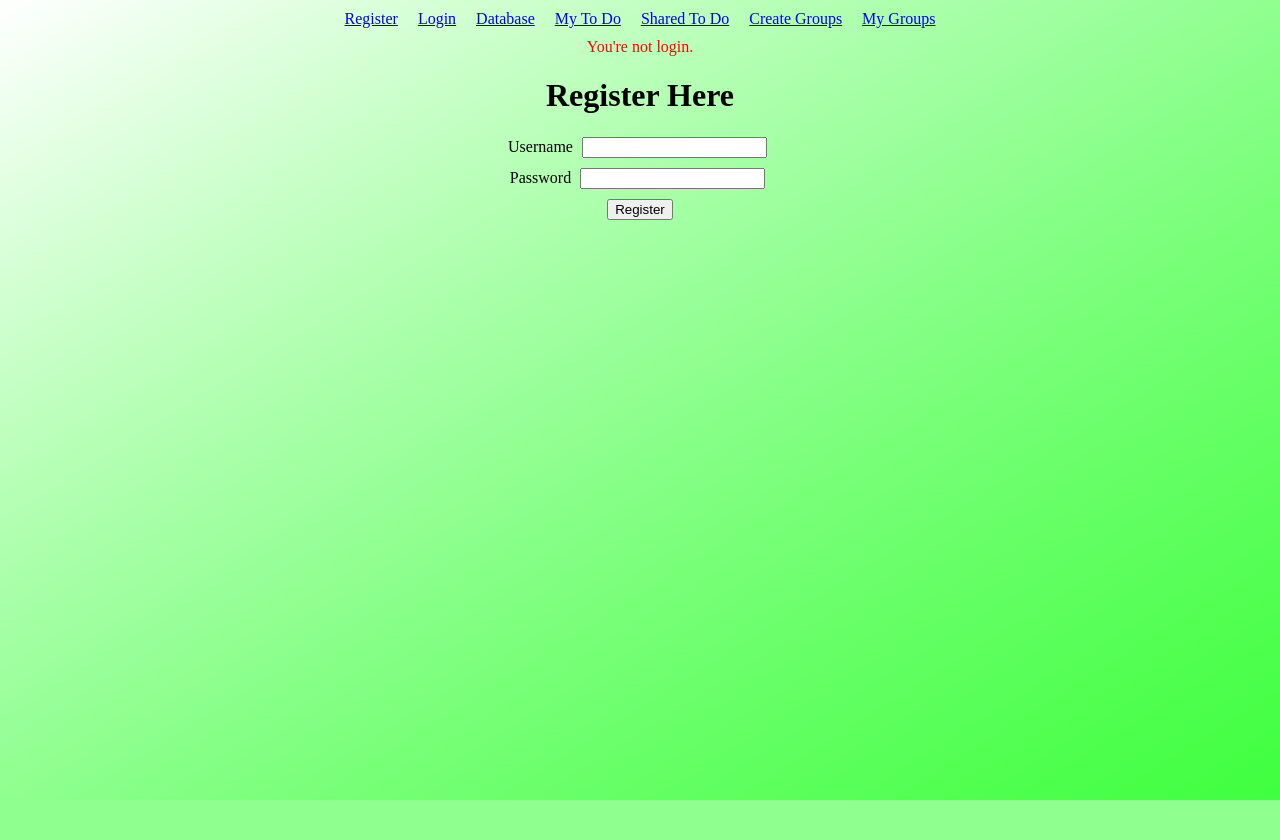
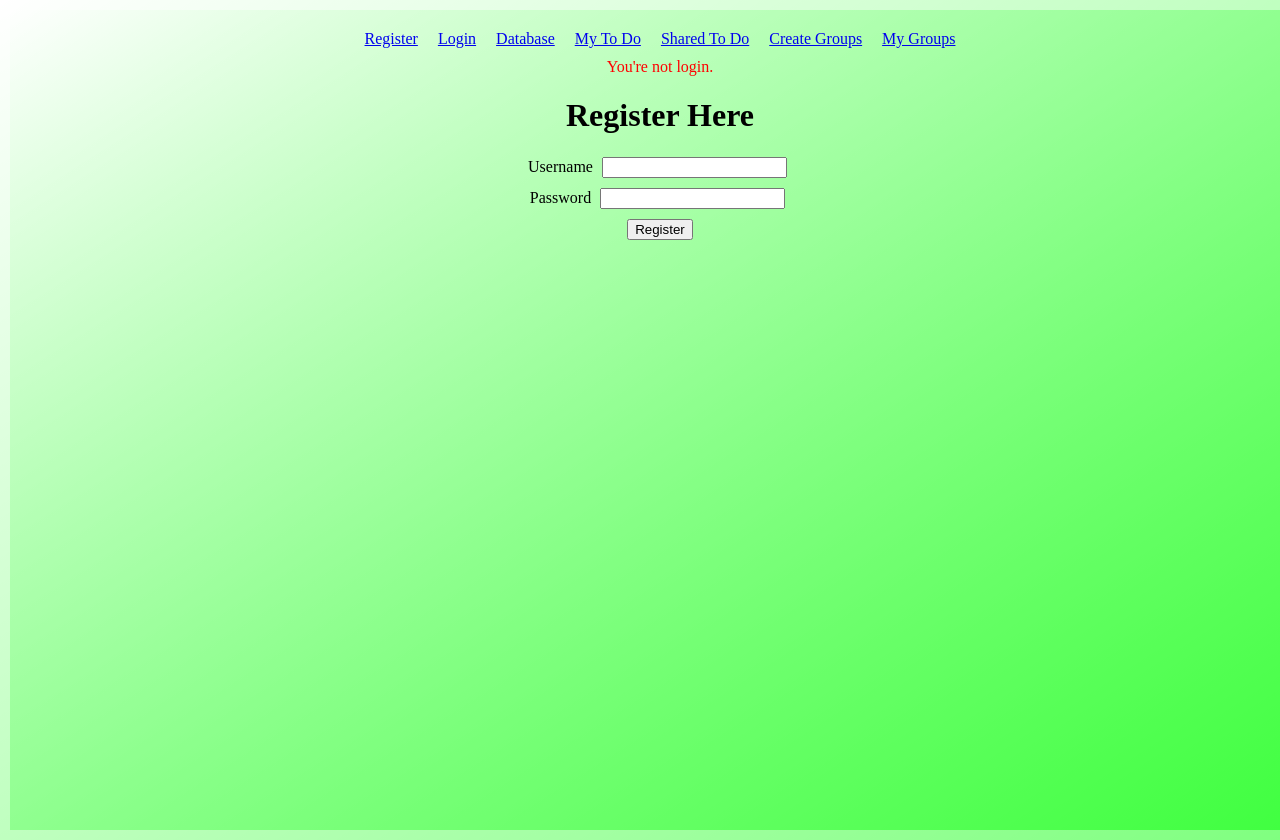
Before and after one commit to Orelsaada/LearnFlask, a Flask app: page / in a window 1280 px wide. Before the commit the page ends 800 px from the top, so only its background shows below. Run offline with Flask 2, Linux system fonts and the light colour scheme; some libraries are stand-ins or nearby versions.

Commit message:
bootstrap start

```diff
--- a/static/styles.css
+++ b/static/styles.css
@@ -1,11 +1,12 @@
 html, body {
     margin: 0;
-    padding: 0;
+    padding: 10px;
     background-image: linear-gradient(to right bottom, rgba(0,255,0,0), rgba(0,255,0,0.5));
     background-size: cover;
     background-repeat: no-repeat;
     width: 100%;
     min-height: 100vh;
+
 }
 
 .links {display: flex; align-items: center; justify-content: center;}
@@ -15,6 +16,7 @@ html, body {
 
 h1 {text-align: center; margin-bottom: 0;}
 form {text-align: center;}
+.row {display: flex; align-items: center; justify-content: center;}
 input {margin: 5px;}
 
 ul {display: flex; align-items: center; justify-content: center; flex-direction: column; margin-right: 30px; margin-left: auto;}
```
